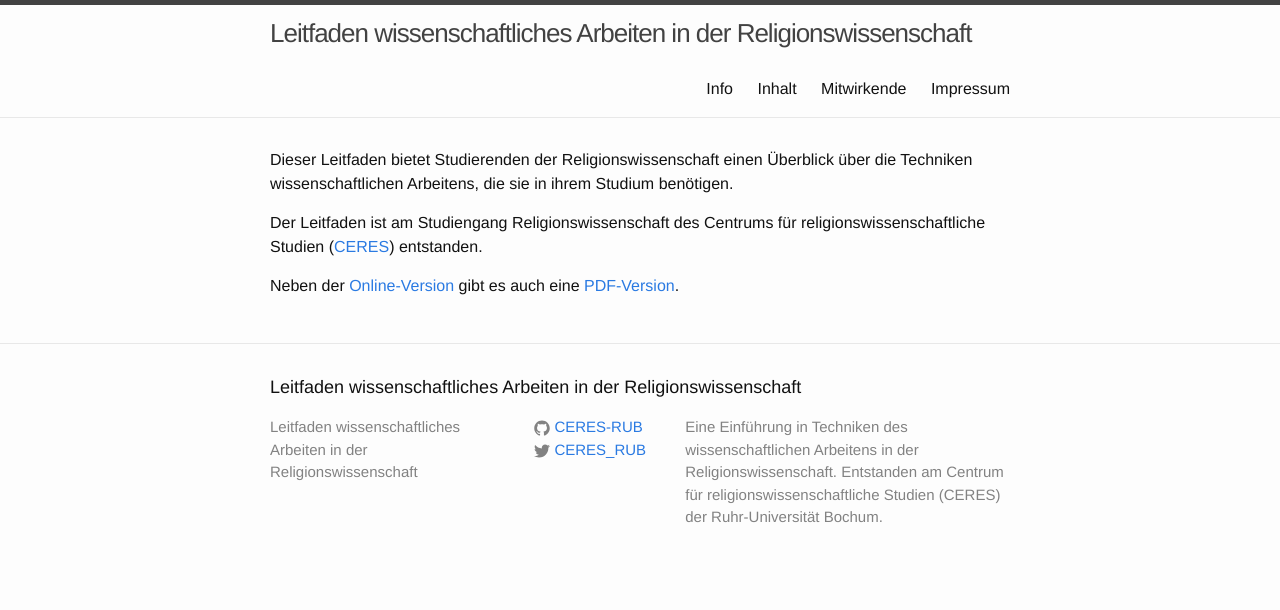
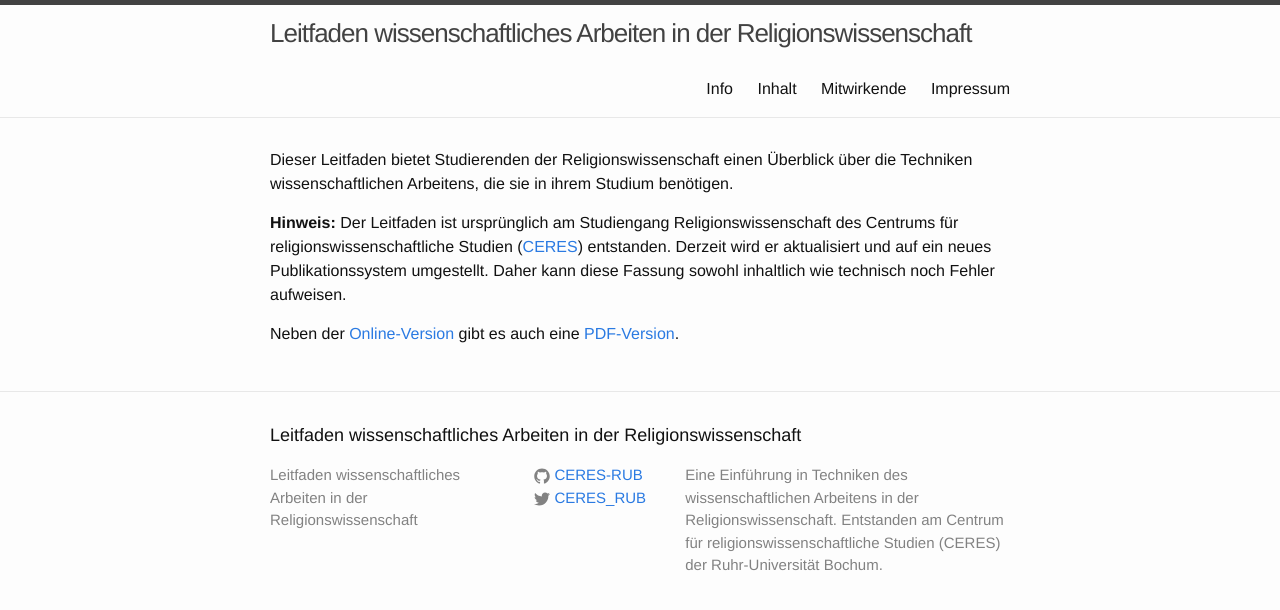
Before and after one commit to CERES-RUB/wissenschaftliches-arbeiten, a Jekyll site: the page built from index.md, in a window 1280 px wide. Shown: the top 610 px of the page. Built offline with Jekyll 4.4.1, drawn with Linux system fonts in a browser that asks for light colours.

Commit message:
Update start page with hint about project status.

```diff
--- a/index.md
+++ b/index.md
@@ -7,6 +7,6 @@ order: 1
 
 Dieser Leitfaden bietet Studierenden der Religionswissenschaft einen Überblick über die Techniken wissenschaftlichen Arbeitens, die sie in ihrem Studium benötigen.
 
-Der Leitfaden ist am Studiengang Religionswissenschaft des Centrums für religionswissenschaftliche Studien ([CERES](http://ceres.rub.de/)) entstanden.
+**Hinweis:** Der Leitfaden ist ursprünglich am Studiengang Religionswissenschaft des Centrums für religionswissenschaftliche Studien ([CERES](http://ceres.rub.de/)) entstanden. Derzeit wird er aktualisiert und auf ein neues Publikationssystem umgestellt. Daher kann diese Fassung sowohl inhaltlich wie technisch noch Fehler aufweisen.
 
 Neben der [Online-Version](contents) gibt es auch eine [PDF-Version](downloads/Leitfaden_wissenschaftliches_Arbeiten.pdf).
```
